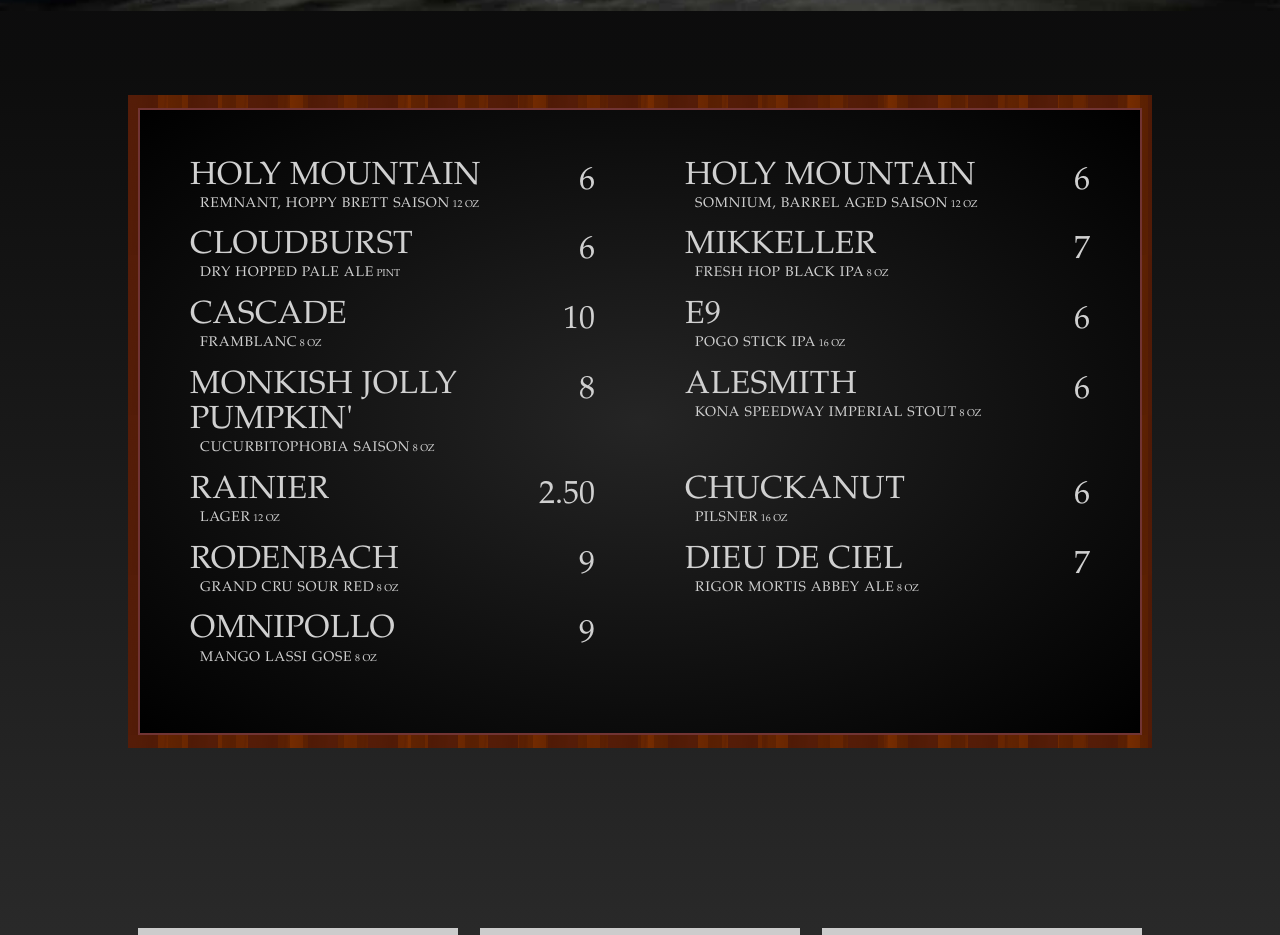
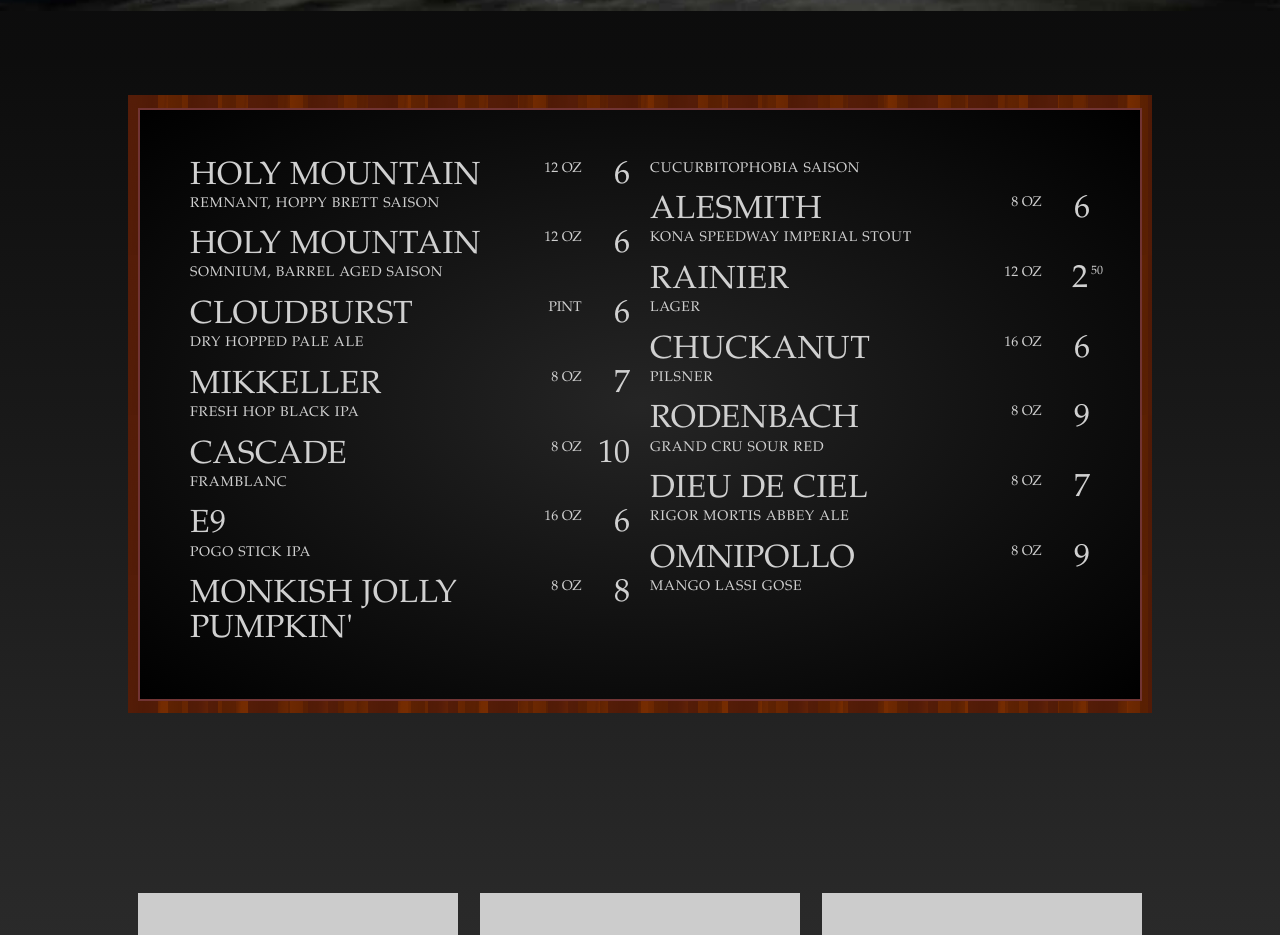
Before and after one commit to bunnyhawk/slow-boat-tavern, a website: page index.html in a window 1280 px wide. Shown: the part 833-1768 px from the top of the page. Drawn offline with Linux system fonts and the light colour scheme; some packages are replaced by stand-ins of ours.

Commit message:
Fixing beer list

```diff
--- a/app/scripts/main.js
+++ b/app/scripts/main.js
@@ -71,7 +71,9 @@
 };
 
 var beerListItems = data.list.map(function (item) {
-  return '<li class="beerlist_item">\n  <h3 class="beerlist_brewery">' + item.brewery + '</h3>\n  <span class="beerlist_title">' + item.title + '</span>\n  <span class="beerlist_size">' + item.size + '</span>\n  <span class="beerlist_price">' + item.price + '</span>\n</li>';
+  var splitDecimal = item.price.split('.');
+  var updatedPrice = splitDecimal.length > 1 ? splitDecimal[0] + '<sup>' + splitDecimal[1] + '</sup>' : item.price;
+  return '<li class="beerlist_item">\n  <h3 class="beerlist_brewery">' + item.brewery + '</h3>\n  <span class="beerlist_title">' + item.title + '</span>\n  <span class="beerlist_size">' + item.size + '</span>\n  <span class="beerlist_price">' + updatedPrice + '</span>\n</li>';
 }).join('\n ');
 
 var beerList = '<ul class="beerlist_list">\n  ' + beerListItems + '\n</ul>';
--- a/app/stylesheets/app.css
+++ b/app/stylesheets/app.css
@@ -38,9 +38,6 @@
   background: -webkit-radial-gradient(center, ellipse cover, #252525 0%, #000000 100%);
   background: radial-gradient(ellipse at center, #252525 0%, #000000 100%);
   border: 2px solid #713434;
-  display: inline-flex;
-  flex-wrap: wrap;
-  flex-direction: row;
   list-style: none;
   font-family: Palatino, Georgia, serif;
   justify-content: space-between;
@@ -48,7 +45,7 @@
 }
 .beerlist_item {
   font-weight: normal;
-  margin-bottom: 1.5rem;
+  padding-bottom: 1.5rem;
   position: relative;
   text-transform: uppercase;
   width: 100%;
@@ -64,32 +61,57 @@
 .beerlist_title {
   font-size: 14px;
   font-size: 1.4rem;
+  display: inline-block;
   letter-spacing: .075rem;
-  margin-left: 1rem;
+  margin-top: 1rem;
+}
+.beerlist_size {
+  font-size: 14px;
+  font-size: 1.4rem;
+  display: block;
 }
 .beerlist_price {
   font-size: 22px;
   font-size: 2.2rem;
   font-weight: normal;
+  line-height: 1;
   position: absolute;
   right: 0;
   top: 0;
+}
+.beerlist_price sup {
+  font-size: 12px;
+  font-size: 1.2rem;
+  line-height: 1.2;
+  margin-left: 3px;
+  margin-right: -13px;
+  vertical-align: top;
 }
 @media (min-width: 640px) {
   .beerlit {
     padding: 1rem 2rem;
   }
   .beerlist_list {
+    column-count: 2;
+    column-gap: 20px;
     padding: 5rem;
   }
-  .beerlist_item {
-    padding-right: 2rem;
-    width: 45%;
+  .beerlist_brewery {
+    display: block;
+    padding-right: 7.5rem;
+  }
+  .beerlist_title {
+    margin-top: 0;
   }
   .beerlist_brewery,
   .beerlist_price {
     font-size: 32px;
     font-size: 3.2rem;
+  }
+  .beerlist_size {
+    position: absolute;
+    right: 11%;
+    top: 0;
   }
 }
 
@@ -104,6 +126,10 @@
   background: -moz-radial-gradient(center, ellipse cover, #252525 0%, #000000 100%);
   background: -webkit-radial-gradient(center, ellipse cover, #252525 0%, #000000 100%);
   background: radial-gradient(ellipse at center, #252525 0%, #000000 100%);
+}
+
+.map {
+  height: 300px;
 }
 
 .header {
@@ -170,7 +196,3 @@
     width: auto;
   }
 }
-
-.map {
-  height: 300px;
-}
--- a/components/app.js
+++ b/components/app.js
@@ -2,11 +2,14 @@
 import { googleMap } from './map/map.js';
 
 var beerListItems = data.list.map((item) => {
+  var splitDecimal = item.price.split('.');
+  var updatedPrice = splitDecimal.length > 1 ?
+    `${splitDecimal[0]}<sup>${splitDecimal[1]}</sup>` : item.price;
   return `<li class="beerlist_item">
   <h3 class="beerlist_brewery">${item.brewery}</h3>
   <span class="beerlist_title">${item.title}</span>
   <span class="beerlist_size">${item.size}</span>
-  <span class="beerlist_price">${item.price}</span>
+  <span class="beerlist_price">${updatedPrice}</span>
 </li>`}).join('\n ');
 
 var beerList = `<ul class="beerlist_list">
```
